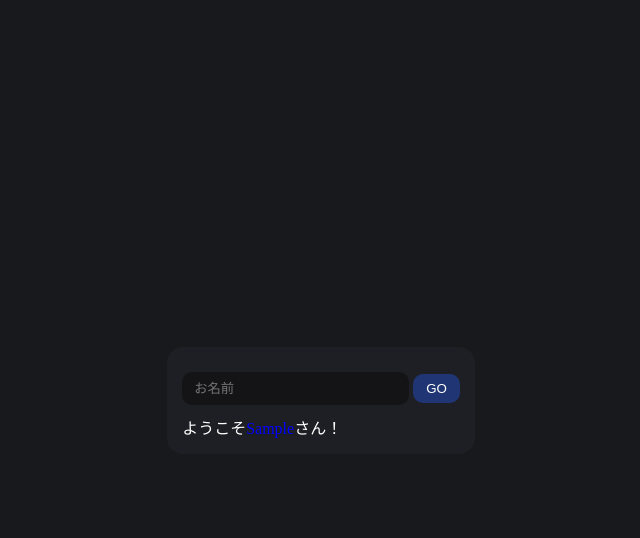
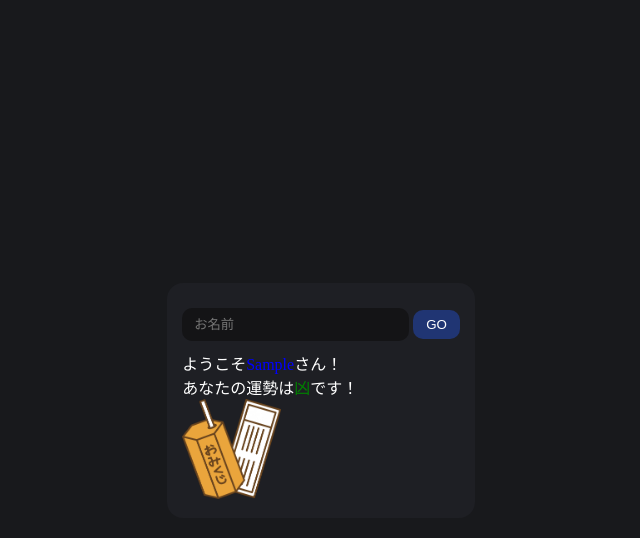
Before and after one commit to iarata/DMM-WebCamp, a plain HTML site: page index.html in a window 1280 px wide. Both pictures are taken after typing "Sample" into the empty fields and a click on the button "GO". Shown: the whole page, without its empty margins (319-959 px from the left). Drawn offline with Linux system fonts and the light colour scheme.

Commit message:
improved app.js

```diff
--- a/assets/app.js
+++ b/assets/app.js
@@ -22,32 +22,56 @@
 // }
 // document.getElementById("result").innerHTML = userresult;
 
-(function() {
+(function () {
     // Selecting the input element
     const form = document.querySelector('.nameForm')
     //Set up Submit Button
-    form.addEventListener('submit', function(e){
+    form.addEventListener('submit', function (e) {
+
         // prevent the form's default submission action
         e.preventDefault()
+
         //Get user's input from from
-        const userName = document.querySelector('.nameField')
-        const feedback = document.querySelector('.feedback')
-        const welcomeName = document.querySelector('.nameContent')
-        const displayName = document.querySelector('#name')
+        const userName      = document.querySelector('.nameField')
+        const displayName   = document.querySelector('#name')
 
-        if (userName.value === ''){
+        const feedback      = document.querySelector('.feedback')
+
+        const omikujiResult = document.querySelector('.result')
+
+        if (userName.value === '') {
             feedback.classList.add('show')
-            setTimeout(function(){
-            feedback.classList.remove('show')
+            setTimeout(function () {
+                feedback.classList.remove('show')
             }, 2000)
             if (displayName.value != '') {
-                welcomeName.classList.remove('show')
+                omikujiResult.classList.remove('show')
             }
         } else {
             //Change message content and clear the message input
-            welcomeName.classList.add('show')
+            omikujiResult.classList.add('show')
             displayName.textContent = userName.value
             userName.value = ''
+
+
+            var results = ''
+            var rand = Math.floor(Math.random() * 5);
+            if (rand == 0) {
+                results = "大吉";
+            }
+            if (rand == 1) {
+                results = "中吉";
+            }
+            if (rand == 2) {
+                results = "小吉";
+            }
+            if (rand == 3) {
+                results = "吉";
+            }
+            if (rand == 4) {
+                results = "凶";
+            }
+            document.getElementById("omikujiText").innerHTML = results
         }
     })
-    })()
+})()
--- a/assets/style.css
+++ b/assets/style.css
@@ -43,10 +43,6 @@ body {
     margin: 0 auto;
     align-items: center;
 }
-.nameContent {
-    -webkit-transition: all .25s ease;
-    transition: all .25s ease;
-}
 .nameField {
     border: 2px solid transparent;
     background: #141416;
@@ -76,9 +72,6 @@ body {
 .show {
     display: block !important;
 }
-.nameContent {
-    display: none;
-}
 .feedback {
     color: rgb(193 14 14);
     border-radius: 12px;
@@ -88,13 +81,16 @@ body {
     margin: 10px 0 10px 0;
     display: none;
 }
+.result {
+    display: none;
+}
 #name {
     color: blue;
 }
 .results {
     display: none
 }
-#result {
+#omikujiText {
     color: green;
 }
 
--- a/index.html
+++ b/index.html
@@ -21,9 +21,9 @@
                     <div class="feedback">
                         <p>お名前を入力してください。</p>
                     </div>
-                    <p class="nameContent">ようこそ<span id="name">テスト</span>さん！</p>
-                    <div class="results">
-                        <p>あなたの運勢は<span id="result">大吉</span>です！</p>
+                    <div class="result">
+                        <p>ようこそ<span id="name">テスト</span>さん！</p>
+                        <p>あなたの運勢は<span id="omikujiText">大吉</span>です！</p>
                         <img src="assets/omikuji.png">
                     </div>
                 </div>
```
